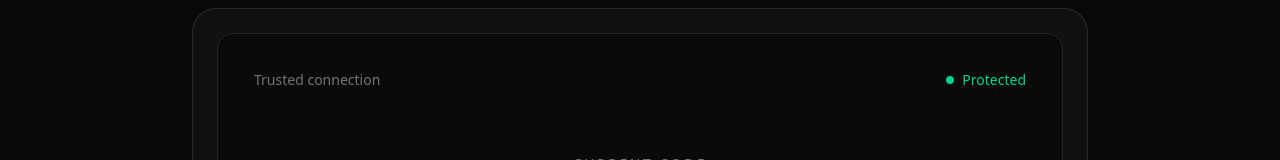
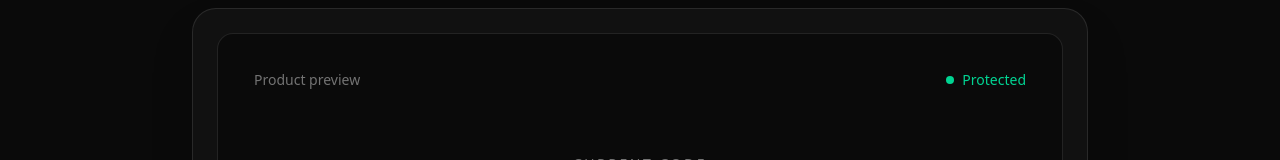
Before and after one commit to sudomarc/handshake, a Next.js app: page / in a window 1280 px wide. Shown: the part 638-798 px from the top of the page. Built offline with nearby package versions, Linux system fonts and the light colour scheme.

Commit message:
fix(web): label landing page product preview

```diff
--- a/app/page.tsx
+++ b/app/page.tsx
@@ -71,7 +71,7 @@ export default function Home() {
         <div className="mx-auto mt-16 max-w-4xl rounded-3xl border border-white/10 bg-white/[0.03] p-4 shadow-2xl shadow-black/30 sm:mt-20 sm:p-6">
           <div className="rounded-2xl border border-white/10 bg-neutral-950 p-6 sm:p-9">
             <div className="flex items-center justify-between">
-              <span className="text-sm text-neutral-500">Trusted connection</span>
+              <span className="text-sm text-neutral-500">Product preview</span>
               <span className="inline-flex items-center gap-2 text-sm font-medium text-emerald-400">
                 <span className="h-2 w-2 rounded-full bg-emerald-400" />
                 Protected
```
